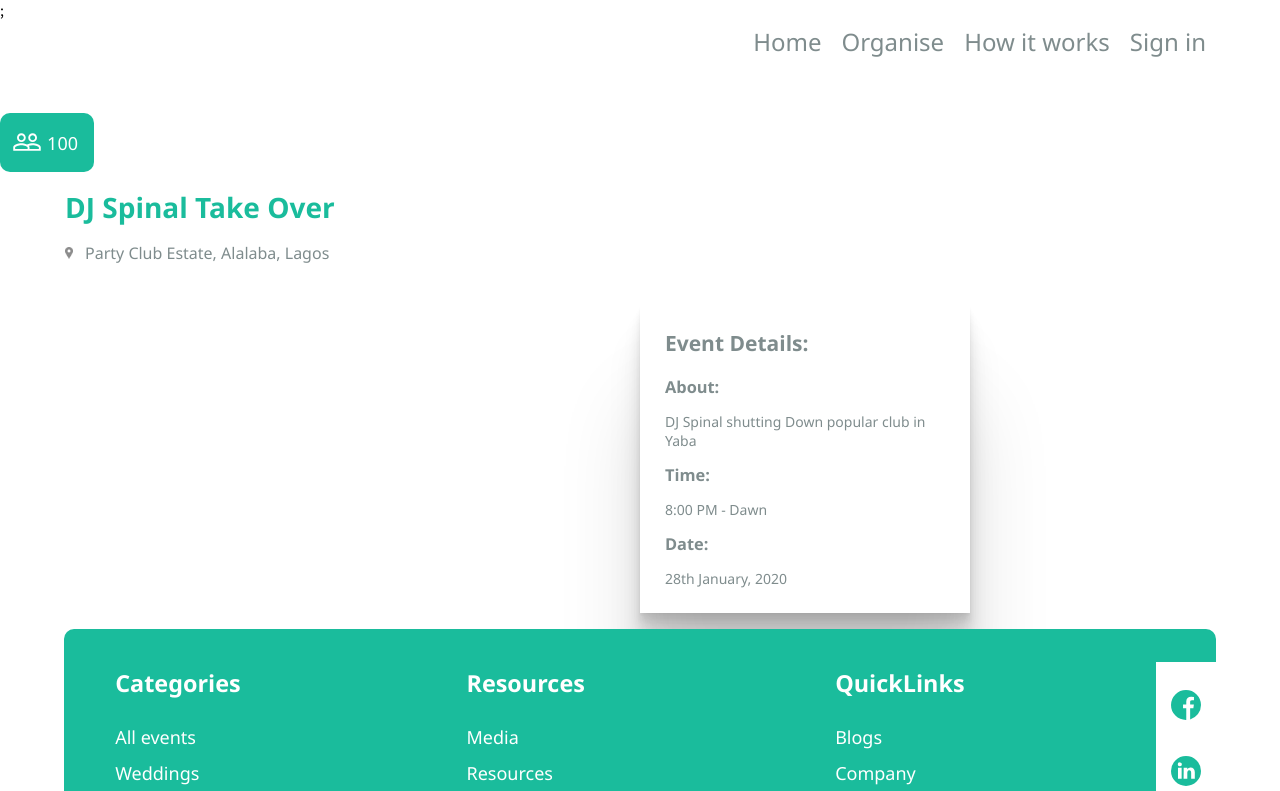
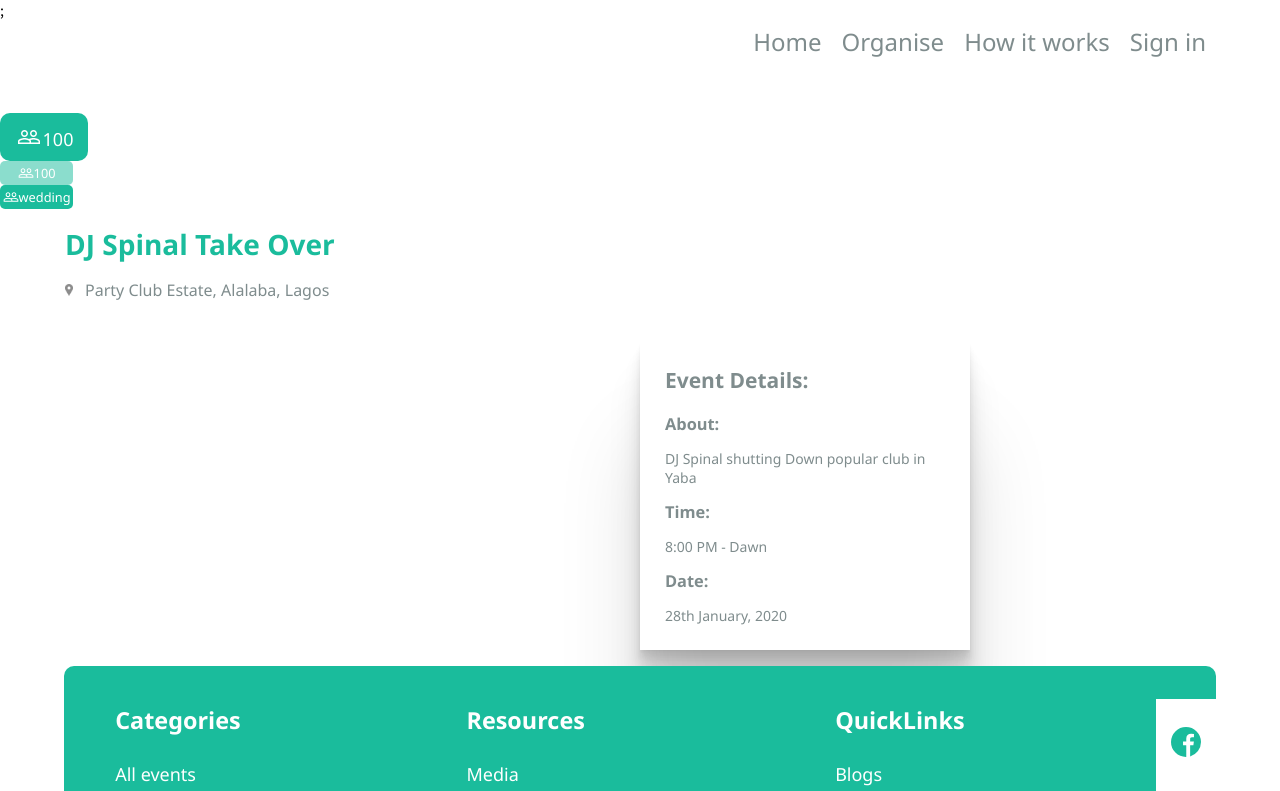
Before and after one commit to meekg33k/sca-code-queens, a React (Create React App) app: page /event in a window 1280 px wide. Shown: the top 791 px of the page. Built offline with nearby package versions, Linux system fonts and the light colour scheme.

Commit message:
update props to handle dynamic size and opacity

```diff
--- a/src/components/EventTag/EventTag.css
+++ b/src/components/EventTag/EventTag.css
@@ -1,19 +1,33 @@
-.eventTag {
+.largeTag {
   background-color: #1abc9c;
-  display: inline-block;
+  display: flex;
+  justify-items: center;
+  justify-content: center;
   padding: 12px;
-  width: 70px;
+  width: 4em;
   border-radius: 10px;
 }
-.eventTag > p {
-  display: inline-block;
+.largeTag > p {
   position: relative;
-  left: 5px;
-  bottom: 5px;
+  left: 2px;
+  bottom: -2px;
 }
-.eventTag > img {
-  position: relative;
-  top: 2px;
-  width: 43%;
-  margin-top: px;
+.smallTag{
+  width: 4.2em;
+  padding: 3px;
+  background-color: #1abc9c;
+  display: flex;
+  border-radius: 5px;
+  justify-items: center;
+  justify-content: center;
 }
+.opac{
+  opacity: 0.5;
+}
+.smallTag > p{
+  font-size: 0.8em !important;
+
+}
+.smallTag > img{
+  width: 1em;
+}
--- a/src/components/EventTag/index.js
+++ b/src/components/EventTag/index.js
@@ -4,12 +4,14 @@ import Icon from "../Icon";
 import Text from "../Text/index";
 import "./EventTag.css";
 
-const EventTag = ({ icon, partyType, attendeeNumber }) => {
+const EventTag = ({ icon, partyType, attendeeNumber, size, opacity}) => {
 
   let attendee = attendeeNumber ?  attendeeNumber.toString() : false
+  let opac = opacity === true ? "opac" : false
+  let style = size==="smallTag" ? "smallTag" : "largeTag"
 
   return (
-      <div className="eventTag">
+      <div className= {`${style} ${opac}`} >
           <Icon src={icon} alt={`${partyType} icon`} />
           <Text
           text={partyType || attendee}
@@ -28,8 +30,10 @@ EventTag.defaultProps = {
 
 EventTag.propTypes = {
   icon: PropTypes.string,
+  attendeeNumber: PropTypes.number,
   partyType: PropTypes.string ,
-  attendeeNumber: PropTypes.number
+  size: PropTypes.string ,
+  opac: PropTypes.string ,
 };
 
 export default EventTag;
--- a/src/pages/EventPage/index.js
+++ b/src/pages/EventPage/index.js
@@ -15,8 +15,19 @@ export const EventPage = () => {
 
       <EventTag
       icon={peopleIcon}
-      attendeeNumber={100}/>
-
+      attendeeNumber={100}
+      size={"largeTag"}
+      />
+      <EventTag
+      icon={peopleIcon}
+      attendeeNumber={100}
+      size={"smallTag"}
+      opacity={true}/>
+      <EventTag
+      icon={peopleIcon}
+      partyType={"wedding"}
+      size={"smallTag"}
+      opacity={false}/>
       <Location
         name= "DJ Spinal Take Over"
         location="Party Club Estate, Alalaba, Lagos"
```
Also changed, not shown: 2 other files (tests, documents, lock files or other folders).
